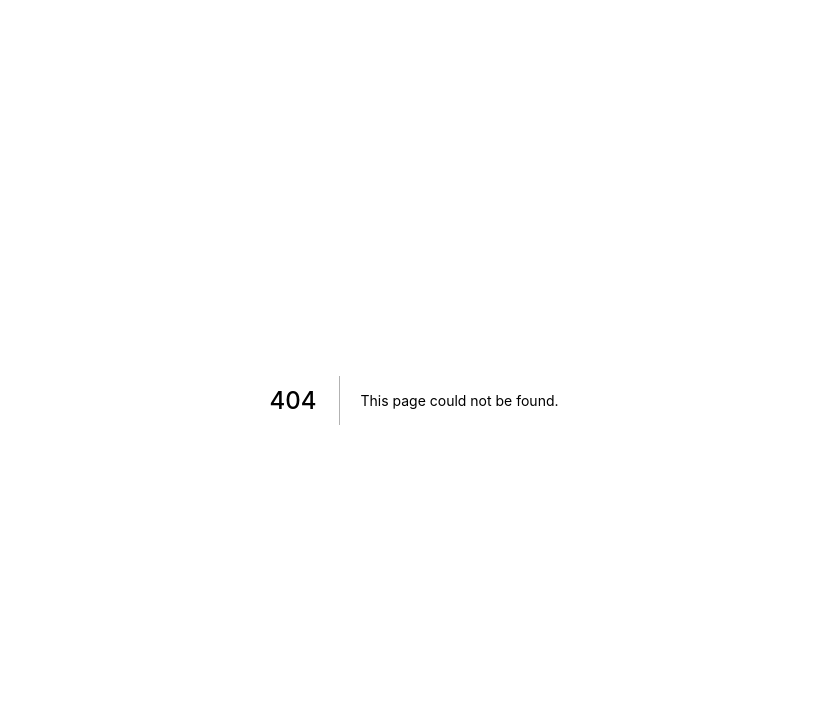
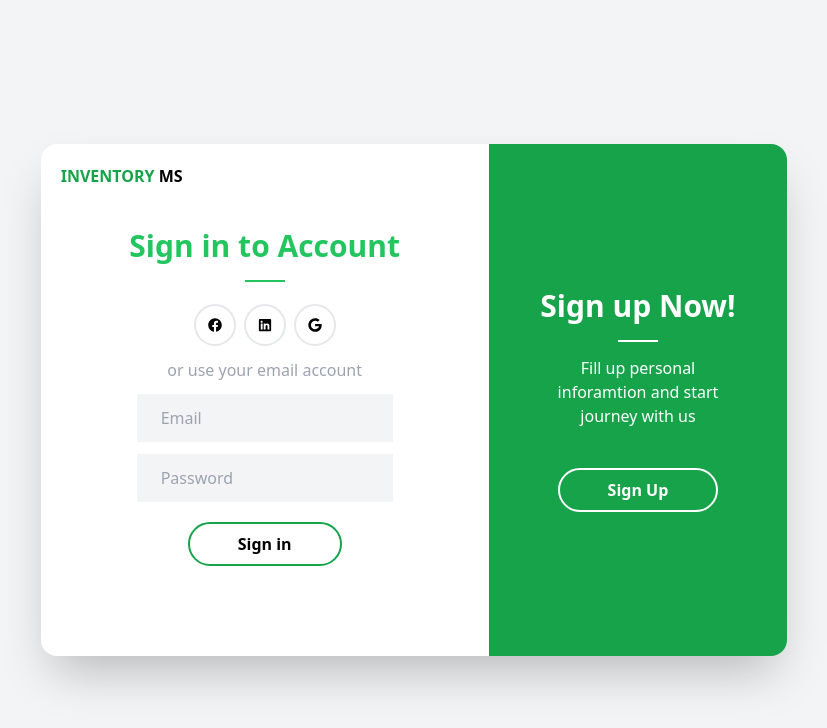
Before and after one commit to Ahmad-Khaled-Zaid/InventoryManager, a Next.js app in the folder FrontEnd/inventory-manager/: page /Login in a window 1280 px wide. Before the commit this address had no page. Shown: the top 728 px of the page, without its empty margins (226-1053 px from the left). Built offline with nearby package versions, Linux system fonts and the light colour scheme.

Commit message:
feat:Sign up and log in initital submission

```diff
--- /dev/null
+++ b/FrontEnd/inventory-manager/pages/Login.js
@@ -0,0 +1,58 @@
+import { FaFacebook, FaLinkedin, FaGoogle, FaRegEnvelope } from 'react-icons/fa';
+import { MdLockOutline } from 'react-icons/md';
+import { useRouter } from 'next/router'
+function Login() {
+    let router = useRouter()
+    const signInHandler = () => {
+        router.push('/SignUp')
+    }
+    return (
+        <div className="flex flex-col item-center justify-center min-h-screen py-2 bg-gray-100">
+            <main className="flex flex-col items-center justify-center w-full flex-1 px-20 text-center">
+                <div className="bg-white rounded-2xl shadow-2xl flex  w-2/3 max-w-4xl">
+                    <div className="w-3/5 p-5">
+                        <div className="text-left font-bold">
+                            <span className="text-green-600"> INVENTORY</span> MS
+
+                        </div>
+                        <div className="py-10">
+                            <h2 className="text-3xl font-bold text-green-500 mb-2">Sign in to Account</h2>
+                            <div className="border-t-2 w-10 border-green-500 inline-block mb-2"></div>
+                            <div className="flex  justify-center my-2">
+                                <a href="#" className='border-2 border-gray-200 rounded-full p-3 mx-1 '>
+                                    <FaFacebook className='text-sm' />
+                                </a>
+                                <a href="#" className='border-2 border-gray-200 rounded-full p-3 mx-1 '>
+                                    <FaLinkedin className='text-sm' />
+                                </a>
+                                <a href="#" className='border-2 border-gray-200 rounded-full p-3 mx-1 '>
+                                    <FaGoogle className='text-sm' />
+                                </a>
+                            </div>
+                            <p className='text-gray-400 my-3'>or use your email account </p>
+                            <div className='flex flex-col items-center'>
+                                <div className='bg-gray-100 w-64 p-2 flex items-center mb-3'>
+                                    <FaRegEnvelope className='text-gray-400 m-2' />
+                                    <input type="email " name='email' placeholder='Email' className='bg-gray-100 flex-1'></input>
+                                </div>
+                                <div className='bg-gray-100 w-64 p-2 flex items-center'>
+                                    <MdLockOutline className='text-gray-400 m-2' />
+                                    <input type="password" name='password' placeholder='Password' className='bg-gray-100 flex-1'></input>
+                                </div>
+                                <a href="www.google.com" className="border-2 border-green-600 rounded-full px-12 py-2 inline-block font-semibold hover:bg-green-500 hover:text-white mt-5">Sign in</a>
+
+                            </div>
+                        </div>
+                    </div>
+                    <div className="w-2/5 bg-green-600 text-white rounded-tr-2xl rounded-br-2xl py-36 px-12 ">
+                        <h1 className="text-3xl font-bold  mb-2">Sign up Now!</h1>
+                        <div className="border-t-2 w-10 border-white inline-block mb-2"></div>
+                        <p className="mb-10">Fill up personal inforamtion and start journey with us</p>
+                        <a onClick={signInHandler} className="border-2 border-white rounded-full px-12 py-2 inline-block font-semibold hover:bg-white hover:text-green-600">Sign Up</a>
+                    </div>
+                </div>
+            </main >
+        </div>
+    )
+}
+export default Login
--- /dev/null
+++ b/FrontEnd/inventory-manager/pages/SignUp.js
@@ -0,0 +1,49 @@
+import { FaRegEnvelope } from 'react-icons/fa';
+import { MdLockOutline } from 'react-icons/md';
+import { useRouter } from 'next/router'
+function SignUp() {
+  let router = useRouter()
+  const signInHandler = () => {
+    router.push('Login')
+  }
+  return (
+    <div className="flex flex-col item-center justify-center min-h-screen py-2 bg-gray-100">
+      <main className="flex flex-col items-center justify-center w-full flex-1 px-20 text-center">
+        <div className="bg-white rounded-2xl shadow-2xl flex  w-2/3 max-w-4xl">
+          <div className="w-3/5 p-5">
+            <div className="text-left font-bold">
+              <span className="text-green-600"> INVENTORY</span> MS
+            </div>
+            <div className="py-10">
+              <h2 className="text-3xl font-bold text-green-500 mb-2">Create New Account </h2>
+              <div className="border-t-2 w-10 border-green-500 inline-block mb-2"></div>
+
+              <div className='flex flex-col items-center'>
+                <div className='bg-gray-100 w-64 p-2 flex items-center mb-3'>
+                  <FaRegEnvelope className='text-gray-400 m-2' />
+                  <input type="email " name='email' placeholder='Email' className='bg-gray-100 flex-1'></input>
+                </div>
+                <div className='bg-gray-100 w-64 p-2 flex items-center'>
+                  <MdLockOutline className='text-gray-400 m-2' />
+                  <input type="password" name='password' placeholder='Password' className='bg-gray-100 flex-1'></input>
+                </div>
+                <div className='bg-gray-100 w-64 p-2 flex items-center mt-3'>
+                  <MdLockOutline className='text-gray-400 m-2' />
+                  <input type="password" name='password' placeholder='Confirm Password' className='bg-gray-100 flex-1 '></input>
+                </div>
+                <a href="www.google.com" className="border-2 border-green-600 rounded-full px-12 py-2 inline-block font-semibold hover:bg-green-500 hover:text-white mt-5">Sign Up</a>
+              </div>
+            </div>
+          </div>
+          <div className="w-2/5 bg-green-600 text-white rounded-tr-2xl rounded-br-2xl py-20 px-12 ">
+            <h1 className="text-2xl font-bold  mb-2">Already have Account?</h1>
+            <div className="border-t-2 w-10 border-white inline-block mb-2"></div>
+            <p className="mb-10">Sign in to Now to Manage your stock</p>
+            <a onClick={signInHandler} className="border-2 border-white rounded-full px-12 py-2 inline-block font-semibold hover:bg-white hover:text-green-600 ">Sign in </a>
+          </div>
+        </div>
+      </main >
+    </div>
+  )
+}
+export default SignUp
--- a/FrontEnd/inventory-manager/pages/_app.js
+++ b/FrontEnd/inventory-manager/pages/_app.js
@@ -1,4 +1,4 @@
-import '../styles/globals.css'
+import '../styles/index.css'
 
 function MyApp({ Component, pageProps }) {
   return <Component {...pageProps} />
--- a/FrontEnd/inventory-manager/pages/api/hello.js
+++ /dev/null
@@ -1,5 +0,0 @@
-// Next.js API route support: https://nextjs.org/docs/api-routes/introduction
-
-export default function handler(req, res) {
-  res.status(200).json({ name: 'John Doe' })
-}
--- /dev/null
+++ b/FrontEnd/inventory-manager/postcss.config.js
@@ -0,0 +1,6 @@
+module.exports = {
+  plugins: {
+    tailwindcss: {},
+    autoprefixer: {},
+  },
+}
--- a/FrontEnd/inventory-manager/styles/Home.module.css
+++ b/FrontEnd/inventory-manager/styles/Home.module.css
@@ -1,4 +1,4 @@
-.container {
+/* .container {
   padding: 0 2rem;
 }
 
@@ -126,4 +126,4 @@
   .logo img {
     filter: invert(1);
   }
-}
+} */
--- a/FrontEnd/inventory-manager/styles/globals.css
+++ b/FrontEnd/inventory-manager/styles/globals.css
@@ -1,3 +1,7 @@
+@tailwind base;
+@tailwind components;
+@tailwind utilities;
+/*
 html,
 body {
   padding: 0;
@@ -23,4 +27,4 @@
     color: white;
     background: black;
   }
-}
+} */
--- /dev/null
+++ b/FrontEnd/inventory-manager/styles/index.css
@@ -0,0 +1,3 @@
+@tailwind base;
+@tailwind components;
+@tailwind utilities;
--- /dev/null
+++ b/FrontEnd/inventory-manager/tailwind.config.js
@@ -0,0 +1,11 @@
+/** @type {import('tailwindcss').Config} */
+module.exports = {
+  content: [
+    "./pages/**/*.{js,ts,jsx,tsx}",
+    "./components/**/*.{js,ts,jsx,tsx}",
+  ],
+  theme: {
+    extend: {},
+  },
+  plugins: [],
+}
```
Also changed, not shown: FrontEnd/inventory-manager/package.json (+7 -2 lines), FrontEnd/inventory-manager/pages/index.js (deleted, +0 -69 lines), 2 other files (tests, documents, lock files or other folders).
